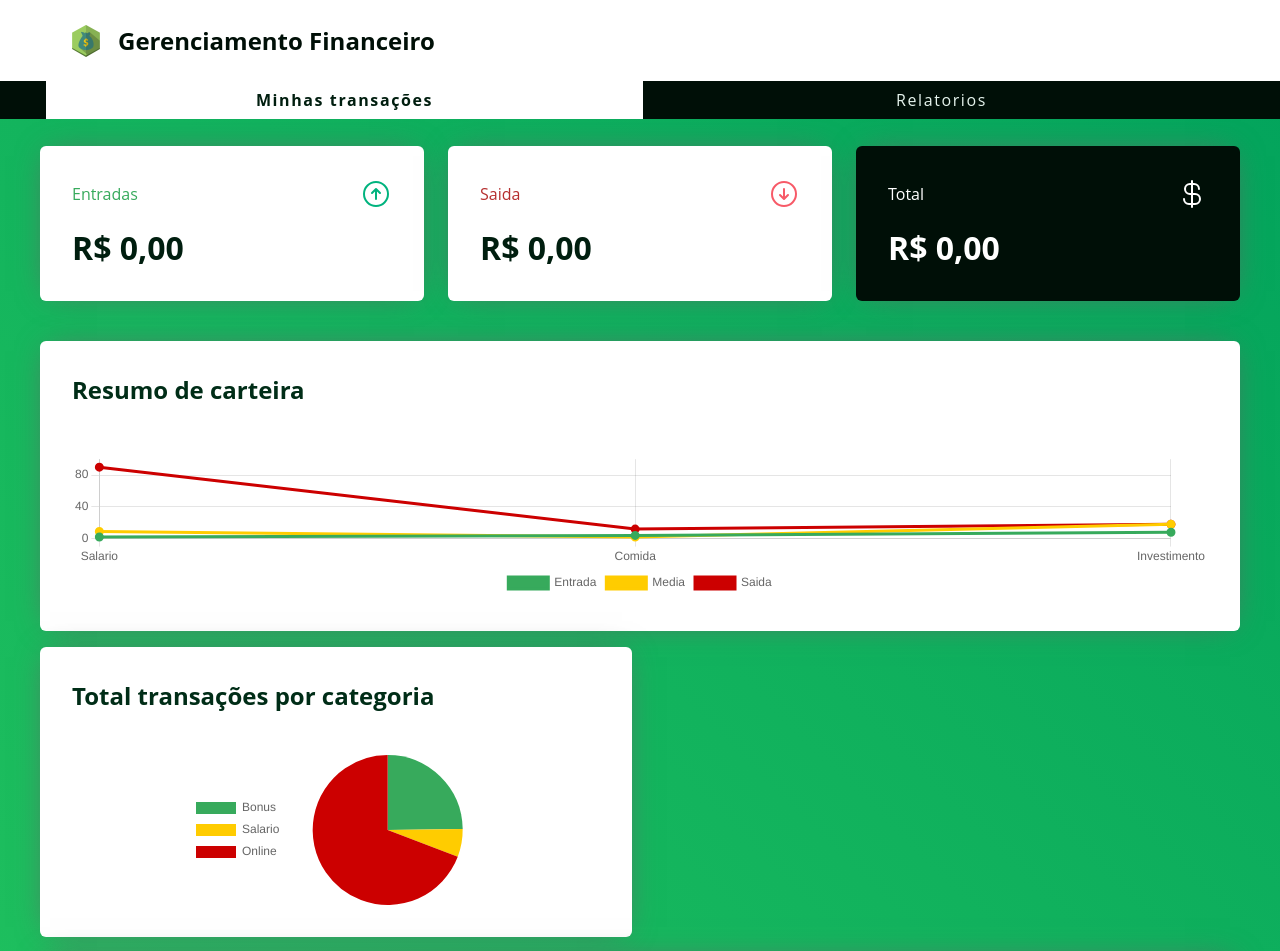
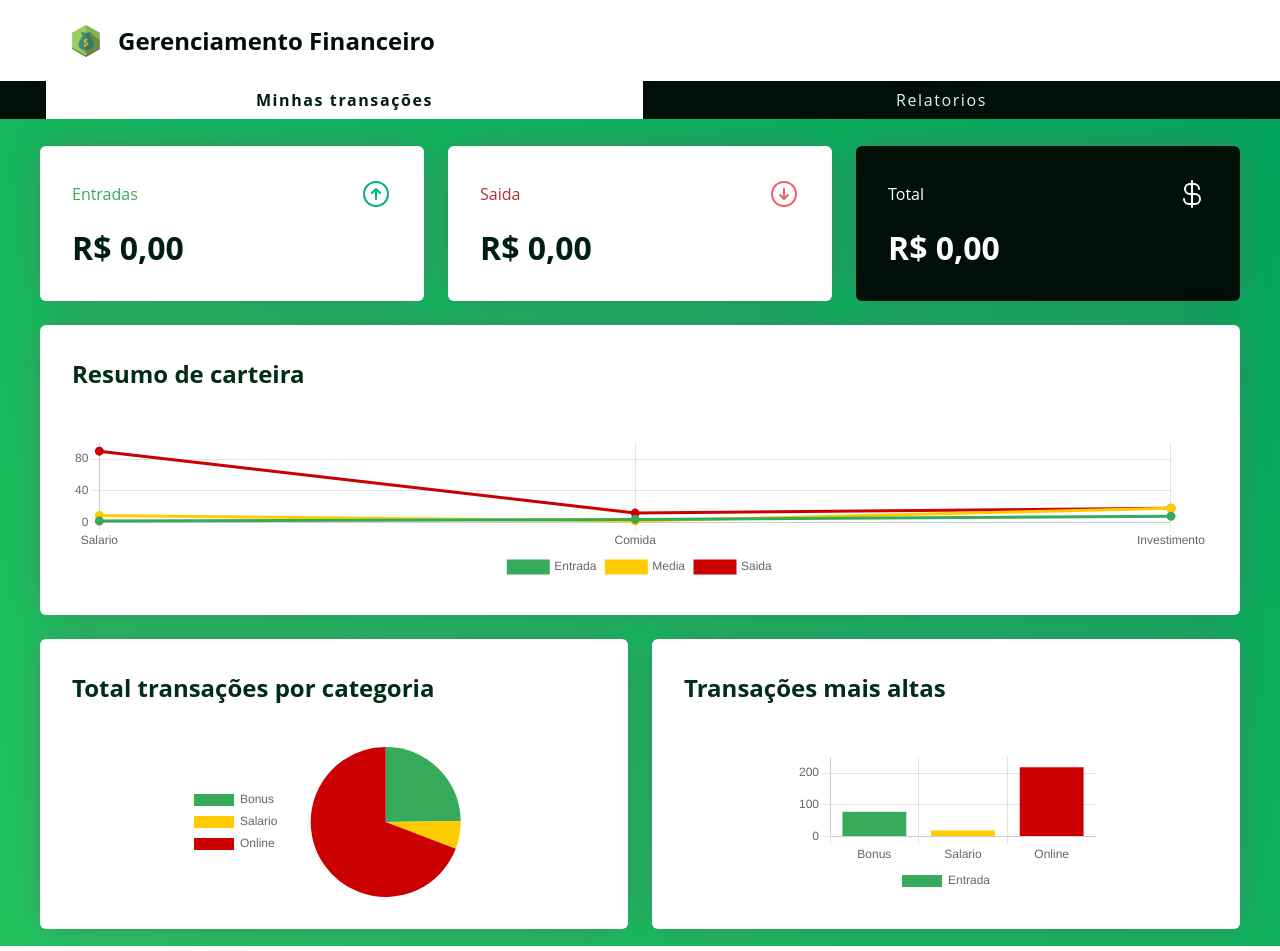
Before and after one commit to AndreyBorges/financial-management-test, a Next.js app in the folder client/: page /reports in a window 1280 px wide. Shown: the top 951 px of the page. Built offline with nearby package versions, Linux system fonts and the light colour scheme; no server answers.

Commit message:
feat: ajusted charts position

```diff
--- a/client/src/components/reports/wrapper/styles.ts
+++ b/client/src/components/reports/wrapper/styles.ts
@@ -8,28 +8,20 @@ export const StyledWrapper = styled.main`
     padding: 0 10px;
     display: flex;
     flex-direction: column;
-    gap: 0.5rem;
-
-    @media (min-width: 750px) {
-      gap: 1rem;
-    }
   `}
 `
 
 export const SecondChartWrapper = styled.div`
+  margin-top: 1.5rem;
   max-width: calc(1220px);
   display: grid;
   grid-template-columns: repeat(3, 1fr);
   justify-content: center;
-  gap: 1rem;
+  gap: 1.5rem;
 
   padding: 0px;
   > div {
     padding: 32px;
-
-    &:last-of-type {
-      grid-column: 3;
-    }
   }
 
   @media (max-width: 1280px) {
@@ -38,34 +30,22 @@ export const SecondChartWrapper = styled.div`
     flex-wrap: wrap;
     justify-content: center;
     align-items: center;
-    gap: 1rem;
+
     > div {
       justify-content: center;
       align-items: center;
-
-      &:last-of-type {
-        grid-column: span 2;
-      }
     }
   }
 
   @media (max-width: 820px) {
     grid-template-columns: 1fr;
     > div {
-      &:last-of-type {
-        grid-column: 1;
-      }
     }
   }
 
   @media (max-width: 425px) {
-    gap: 0.5rem;
-    background: red;
     > div {
       padding: 24px;
     }
   }
-
-  @media (max-width: 375px) {
-  }
 `
```
